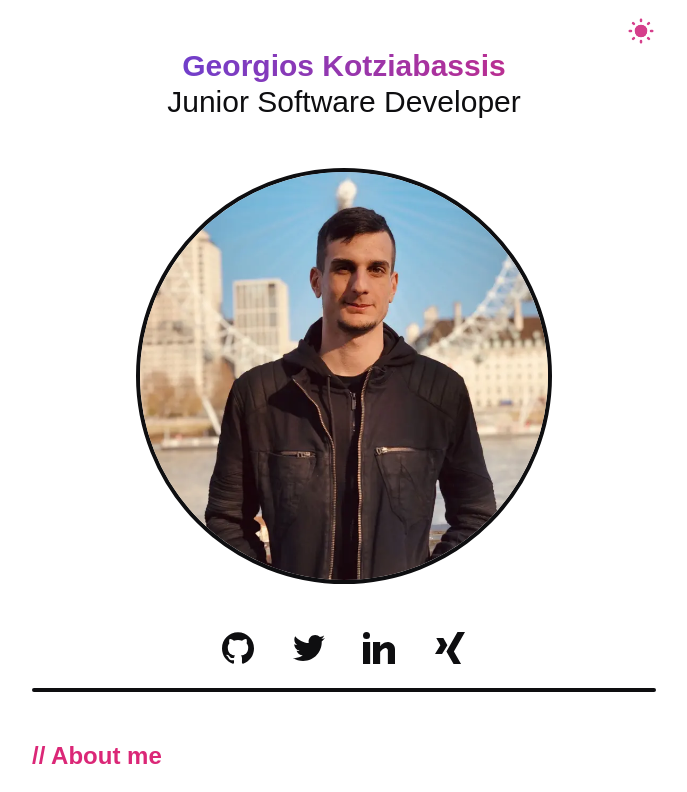
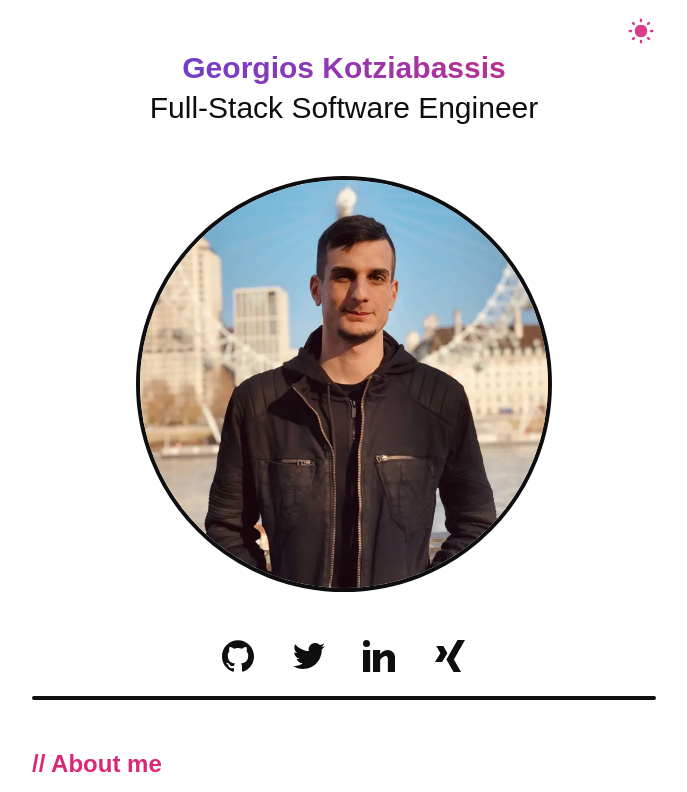
Before and after one commit to aeorge/kotziabassis, a Next.js app: page / in a window 1280 px wide. Shown: the top 792 px of the page, without its empty margins (296-983 px from the left). Built offline with nearby package versions, Linux system fonts and the light colour scheme; a web font is replaced by a local one.

Commit message:
Updated title

```diff
--- a/pages/index.js
+++ b/pages/index.js
@@ -21,11 +21,11 @@ const Home = () => {
         <div className='h-12' />
 
         {/* Name and title */}
-        <div className='text-2xl text-center sm:text-3xl'>
+        <div className='text-2xl leading-9 text-center sm:text-3xl sm:leading-10'>
           <h1 className='font-bold text-transparent transition-colors bg-clip-text bg-gradient-to-r from-indigo-600 to-pink-600 dark:from-pink-600 dark:to-indigo-600'>
             Georgios Kotziabassis
           </h1>
-          <h2>Junior Software Developer</h2>
+          <h2>Full-Stack Software Engineer</h2>
         </div>
 
         <div className='h-12' />
```
